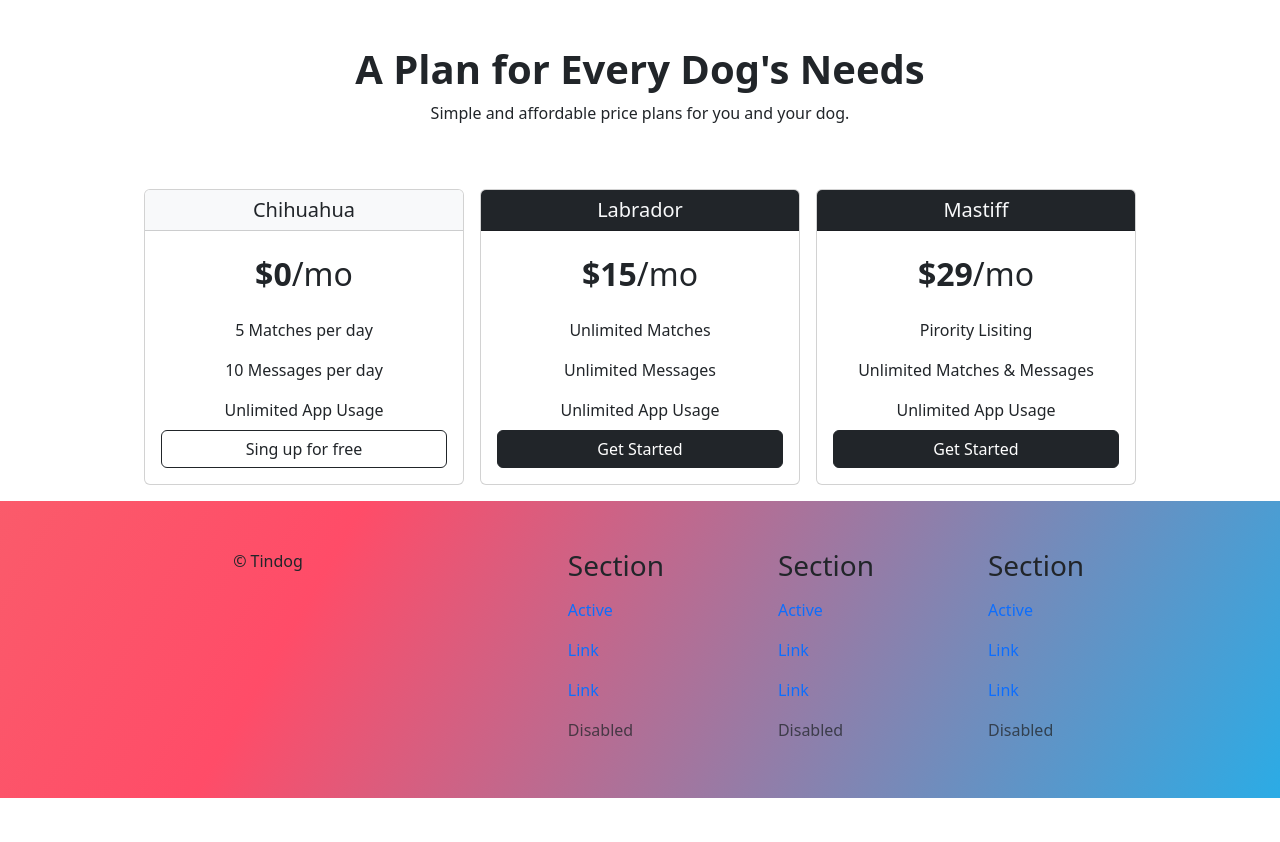
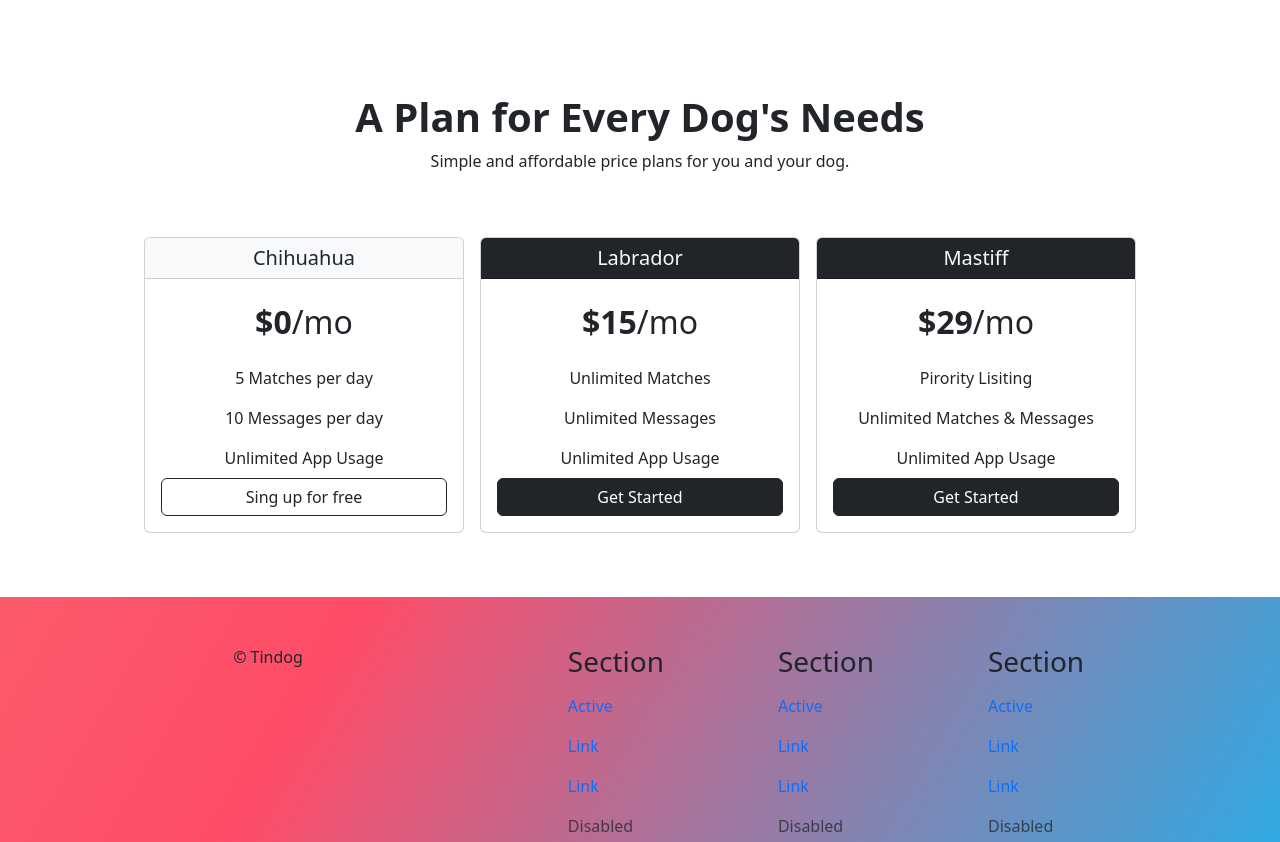
Before and after one commit to Malzagic/tindog_project_layout, a plain HTML site: page index.html in a window 1280 px wide. Shown: the part 1285-2127 px from the top of the page. Before the commit the page ends 2083 px from the top, so only its background shows below. Drawn offline with nearby package versions, Linux system fonts and the light colour scheme.

Commit message:
add padding to pricing section

```diff
--- a/index.html
+++ b/index.html
@@ -111,7 +111,7 @@
   </section>
   <!-- Pricing -->
   <section id="pricing">
-    <div class="container d-flex flex-column flex-md-column mt-5">
+    <div class="container d-flex flex-column flex-md-column mt-5 py-5">
       <div class="col-12 text-center">
         <h2 class="fs-1 fw-bold">A Plan for Every Dog's Needs</h2>
         <p>Simple and affordable price plans for you and your dog.</p>
```
